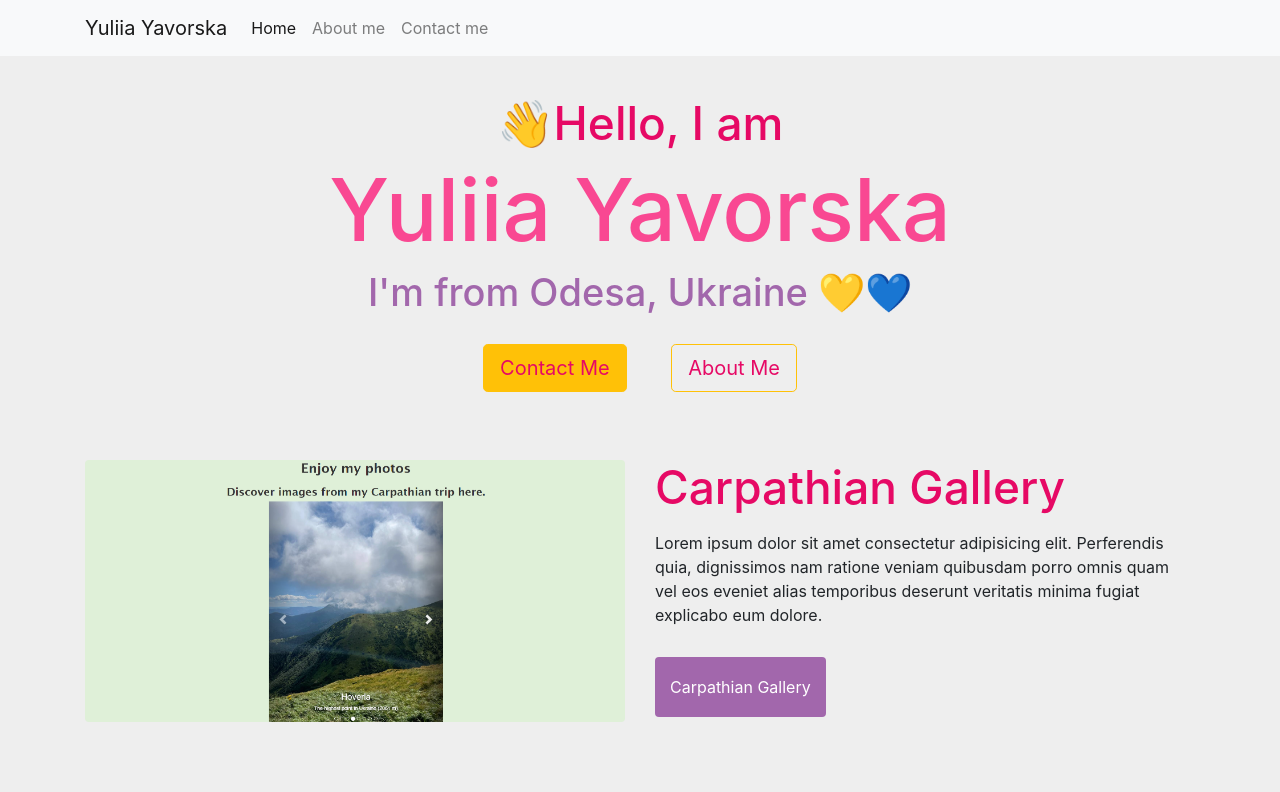
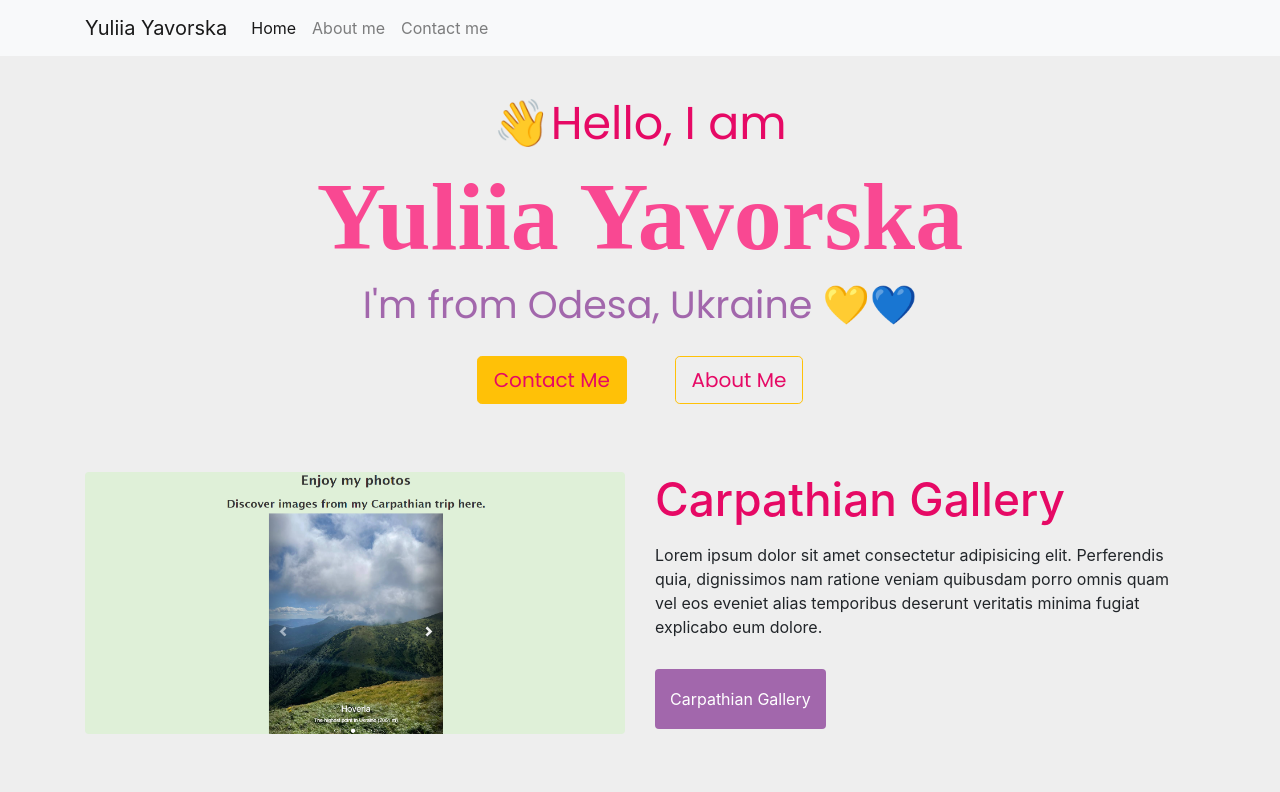
Before and after one commit to silver-abyss/she-codes-react-portfolio-project, a plain HTML site: page index.html in a window 1280 px wide. Shown: the top 792 px of the page. Drawn offline with nearby package versions, Linux system fonts and the light colour scheme; a web font is replaced by a local one.

Commit message:
added some css

```diff
--- a/index.html
+++ b/index.html
@@ -3,7 +3,10 @@
   <head>
     <meta charset="UTF-8" />
     <meta http-equiv="X-UA-Compatible" content="IE=edge" />
-    <meta name="This page is about Yuliia Yavorska and her works" content="width=device-width, initial-scale=1.0" />
+    <meta
+      name="This page is about Yuliia Yavorska and her works"
+      content="width=device-width, initial-scale=1.0"
+    />
     <title>Yuliia's Portfolio Page</title>
     <link
       href="https://cdn.jsdelivr.net/npm/bootstrap@5.2.0-beta1/dist/css/bootstrap.min.css"
@@ -27,6 +30,14 @@
     <link rel="preconnect" href="https://fonts.gstatic.com" crossorigin />
     <link
       href="https://fonts.googleapis.com/css2?family=Sansita+Swashed:wght@300;400;500;600;800;900&display=swap"
+      rel="stylesheet"
+    />
+    <link
+      href="https://fonts.googleapis.com/css2?family=Playfair+Display+SC:wght@400;900&display=swap"
+      rel="stylesheet"
+    />
+    <link
+      href="https://fonts.googleapis.com/css2?family=Poppins:ital,wght@0,200;0,400;0,700;1,900&display=swap"
       rel="stylesheet"
     />
   </head>
@@ -78,10 +89,7 @@
     <div class="container">
       <div class="row">
         <div class="col-md-6">
-          <img
-            src=src\carpathian-app.png
-            class="img-fluid rounded"
-          />
+          <img src="src\carpathian-app.png" class="img-fluid rounded" />
         </div>
         <div class="col-md-6">
           <h2 class="mb-3">Carpathian Gallery</h2>
@@ -92,7 +100,11 @@
             explicabo eum dolore.
           </p>
           <div class="mb-5 mt-5">
-            <a href="https://cheery-paletas-d2b1d7.netlify.app/" class="primary-link">Carpathian Gallery</a>
+            <a
+              href="https://cheery-paletas-d2b1d7.netlify.app/"
+              class="primary-link"
+              >Carpathian Gallery</a
+            >
           </div>
         </div>
       </div>
@@ -106,7 +118,11 @@
             explicabo eum dolore.
           </p>
           <div class="mb-5 mt-5">
-            <a href="https://joyful-stroopwafel-8afb5d.netlify.app" class="primary-link">Launch Weather App</a>
+            <a
+              href="https://joyful-stroopwafel-8afb5d.netlify.app"
+              class="primary-link"
+              >Launch Weather App</a
+            >
           </div>
         </div>
         <div class="col-md-6">
@@ -126,7 +142,11 @@
             explicabo eum dolore.
           </p>
           <div class="mb-5 mt-5">
-            <a href="https://regal-elf-25e516.netlify.app/index.html" class="primary-link">Open Croissant Page</a>
+            <a
+              href="https://regal-elf-25e516.netlify.app/index.html"
+              class="primary-link"
+              >Open Croissant Page</a
+            >
           </div>
         </div>
       </div>
--- a/style-main.css
+++ b/style-main.css
@@ -9,8 +9,17 @@ body {
 
 h1 {
     color: #F94892;
-    font-size: 86px;
+    font-size: 96px;
+    font-family: 'Playfair Display';
+    font-weight: 700;
+    font-style: normal;
 
+}
+
+.invitation {
+    font-family: 'Poppins';
+    font-weight: 700;
+    font-size: 36px;
 }
 
 h2 {
```
